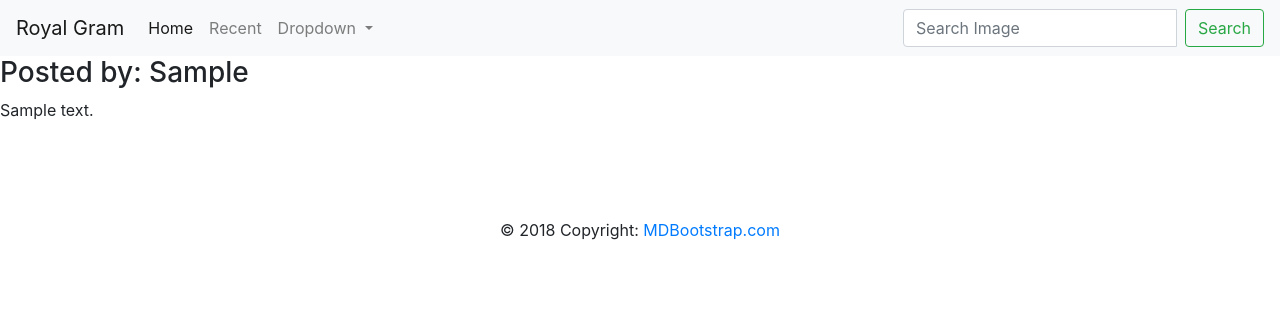
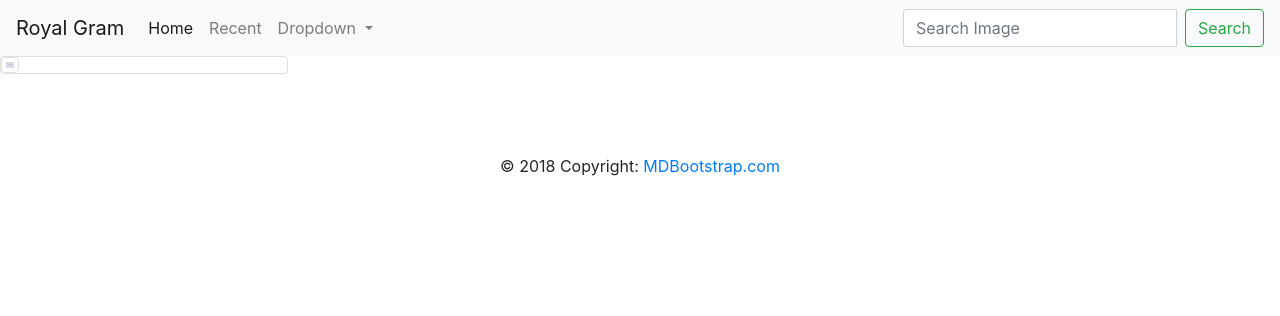
Before and after one commit to Uomar7/gallery, a Django app: page / in a window 1280 px wide. Shown: the top 316 px of the page. Run offline with Django 3.2, Linux system fonts and the light colour scheme; tables that the repository leaves empty hold one stand-in row (values such as "Sample post"); grey boxes marked "Sample" are stand-in pictures; parts of the project's set-up code (start-up, migrations or seed data) failed here and were passed over; some libraries are stand-ins or nearby versions.

Commit message:
changed display for the landing page

```diff
--- a/instagram/admin.py
+++ b/instagram/admin.py
@@ -1,6 +1,10 @@
 from django.contrib import admin
 from .models import Image,category,Location
 
-admin.site.register(Image)
+class ImageAdmin(admin.ModelAdmin):
+    filter_horizontal = ('category',)
+
+
+admin.site.register(Image, ImageAdmin)
 admin.site.register(category)
 admin.site.register(Location)
--- a/instagram/templates/all-out/index.html
+++ b/instagram/templates/all-out/index.html
@@ -1,15 +1,16 @@
 {% extends 'all-out/base.html' %}
 {% block content %}
 
-{% for image in images %}
 <div class="row">
-    <div class="col-md-3">
-        <h3>Posted by: {{image.posted_by}} </h3>
-        <p>{{ image.description }}</p>
+    {% for image in images %}
+    <div class="col-md-3 col-sm-4 col-xs-12">
+        <div class="card" style="width: 18rem;">
+            <img class="img-thumbnail" src="{{ image.image_url.url}}" alt="Card image cap" style='max-height: 5rem !important;' width="18rem">
+        </div>
     </div>
+    {% empty %}
+    <h3 class="text-dark" style="text-align: center" >There no Images Yet!</h3>
+    {% endfor %}
 </div>
 
-{% empty %}
-<h3 class="text-light" style="text-align: center" >There no Images Yet!</h3>
-{% endfor %}
 {% endblock %}
```
